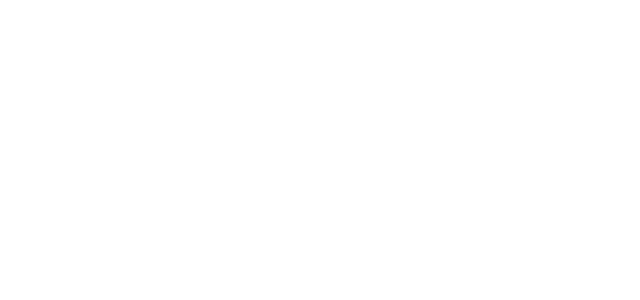
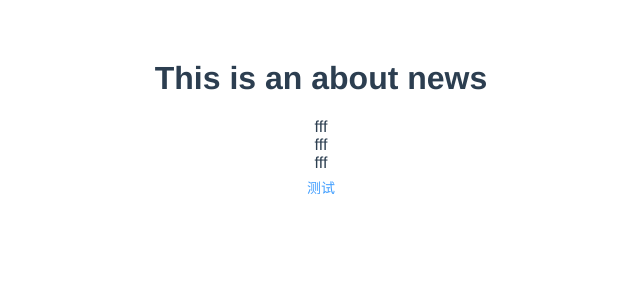
Before and after one commit to twoknives-li/tk-vue-vite, a Vue app: page /about in a window 1280 px wide. Shown: the top 300 px of the page, without its empty margins (319-959 px from the left). Built offline with nearby package versions, Linux system fonts and the light colour scheme.

Commit message:
调整忽略文件

```diff
--- a/src/pages/about/about.vue
+++ b/src/pages/about/about.vue
@@ -1,8 +1,34 @@
-<template></template>
-<script lang="ts">
-import { defineComponent } from "vue";
+<template>
+  <div class="about">
+    <h1>This is an about news</h1>
+    <div v-for="(item, key) in list" :key="key">
+      <div :class="item.is_choose ? 'active-class' : ''">fff</div>
+    </div>
+    <el-button type="text" @click="clickTest">测试</el-button>
+  </div>
+</template>
 
-export default defineComponent({
-  setup() {},
-});
+<script setup>
+const list = [
+  {
+    id: 1,
+    name: "测试名称",
+    is_choose: true,
+  },
+  {
+    id: 1,
+    name: "测试名称",
+    is_choose: true,
+  },
+  {
+    id: 1,
+    name: "测试名称",
+    is_choose: true,
+  },
+];
+
+function clickTest() {
+  console.log("is test");
+  console.log(list[0]);
+}
 </script>
--- a/src/pages/home.vue
+++ b/src/pages/home.vue
@@ -24,6 +24,7 @@
         <el-button type="primary" @click="doSearch">搜索</el-button>
         <el-button type="reset" @click="doReset">重置</el-button>
       </el-form>
+      <el-button type="primary" @click="newsList">新闻中心</el-button>
     </div>
   </div>
 </template>
@@ -44,6 +45,10 @@ export default {
     console.log("is created");
   },
   methods: {
+    /* 新闻中心 */
+    newsList(){
+      this.$router.push({path:'/news-list'});
+    },
     doSearch() {
       console.log(this.formInfo);
       console.log('do search');
--- /dev/null
+++ b/src/pages/news/news-list.ts
@@ -0,0 +1,35 @@
+import { defineComponent, reactive, ref, toRefs } from 'vue';
+export default {
+  name: 'App',
+  components: {
+  },
+  data(){
+    const list =  [{
+      id: 1,
+      name: '测试名称',
+      is_choose: true
+    },
+    {
+      id: 1,
+      name: '测试名称',
+      is_choose: true
+    },
+    {
+      id: 1,
+      name: '测试名称',
+      is_choose: true
+    }]
+    return {
+      list
+    }
+  },
+  setup(){
+
+  },
+  methods: {
+    clickTest() {
+      console.log('is test');
+      console.log(this.list[0]);
+    }
+  }
+}
--- /dev/null
+++ b/src/pages/news/news-list.vue
@@ -0,0 +1,12 @@
+<template>
+  <div class="about">
+    <h1>This is an about news</h1>
+    <div v-for="(item, key) in list" :key="key">
+      <div :class="item.is_choose ? 'active-class' : ''">fff</div>
+    </div>
+    <el-button type="text" @click="clickTest">测试</el-button>
+  </div>
+</template>
+
+
+<script src="./news-list.ts"></script>
--- a/src/router/index.ts
+++ b/src/router/index.ts
@@ -12,6 +12,11 @@ const routes = [
     name: 'About',
     component: () => import(/* webpackChunkName: "about" */ '../pages/about/about.vue'),
   },
+  {
+    path: '/news-list',
+    name: 'News',
+    component: () => import(/* webpackChunkName: "about" */ '../pages/news/news-list.vue'),
+  },
 ];
 
 const router = createRouter({
```
Also changed, not shown: 2 other files (tests, documents, lock files or other folders).
